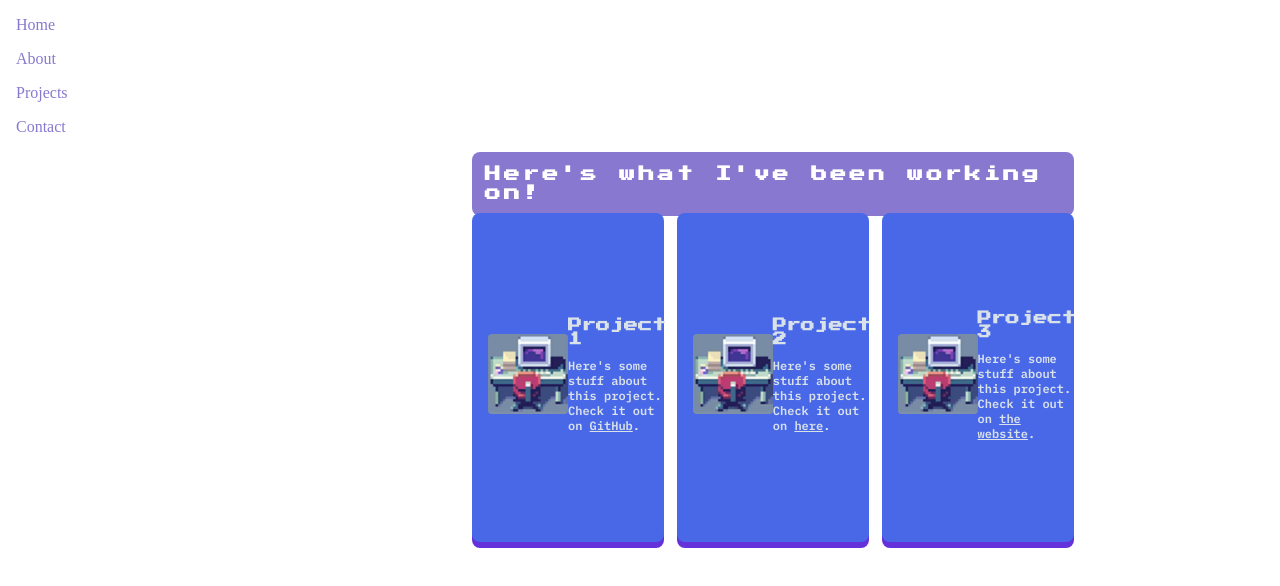
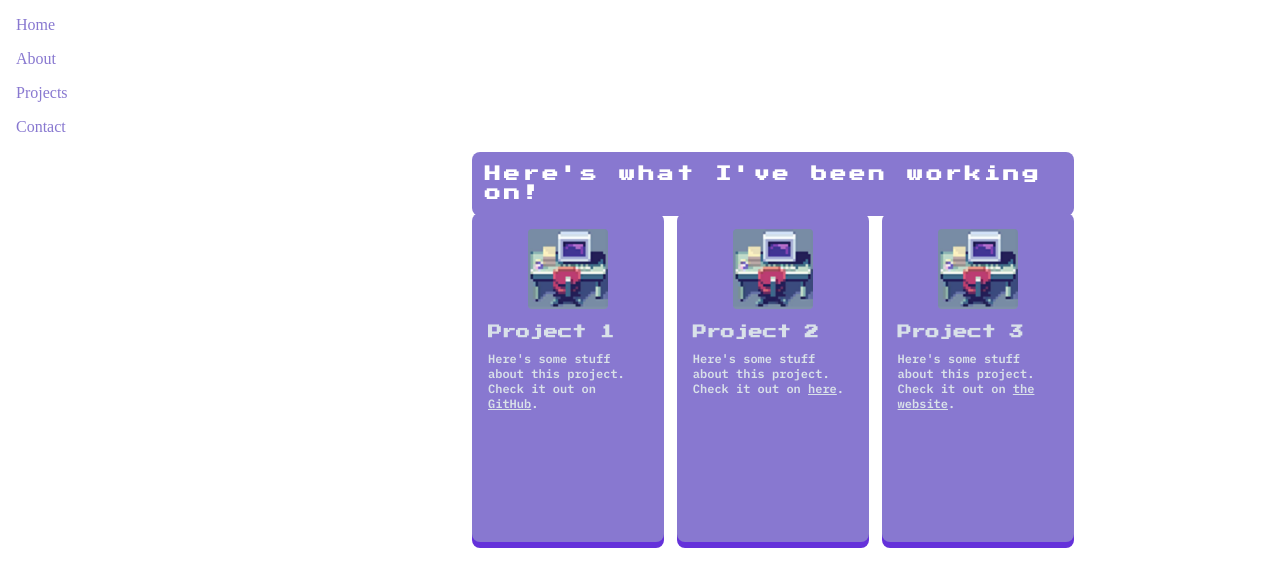
Before and after one commit to kathrynhoule/ryn-portfolio, a React (Vite) app: page /projects in a window 1280 px wide. Shown: the top 586 px of the page. Built offline with nearby package versions, Linux system fonts and the light colour scheme.

Commit message:
updates project card styling

```diff
--- a/src/styles/Projects.css
+++ b/src/styles/Projects.css
@@ -39,11 +39,12 @@
 
 .project-card {
      display: flex;
+     flex-direction: column;
      align-items: center;
      padding: 1rem;
      border-radius: 8px;
      text-decoration: none;
-     background-color: var(--bg-tertiary);
+     background-color: var(--bg-secondary);
      color: var(--text-primary);
      box-shadow: 0px 6px var(--bg-tertiary-shadow);
      transition: transform 0.2s;
```
